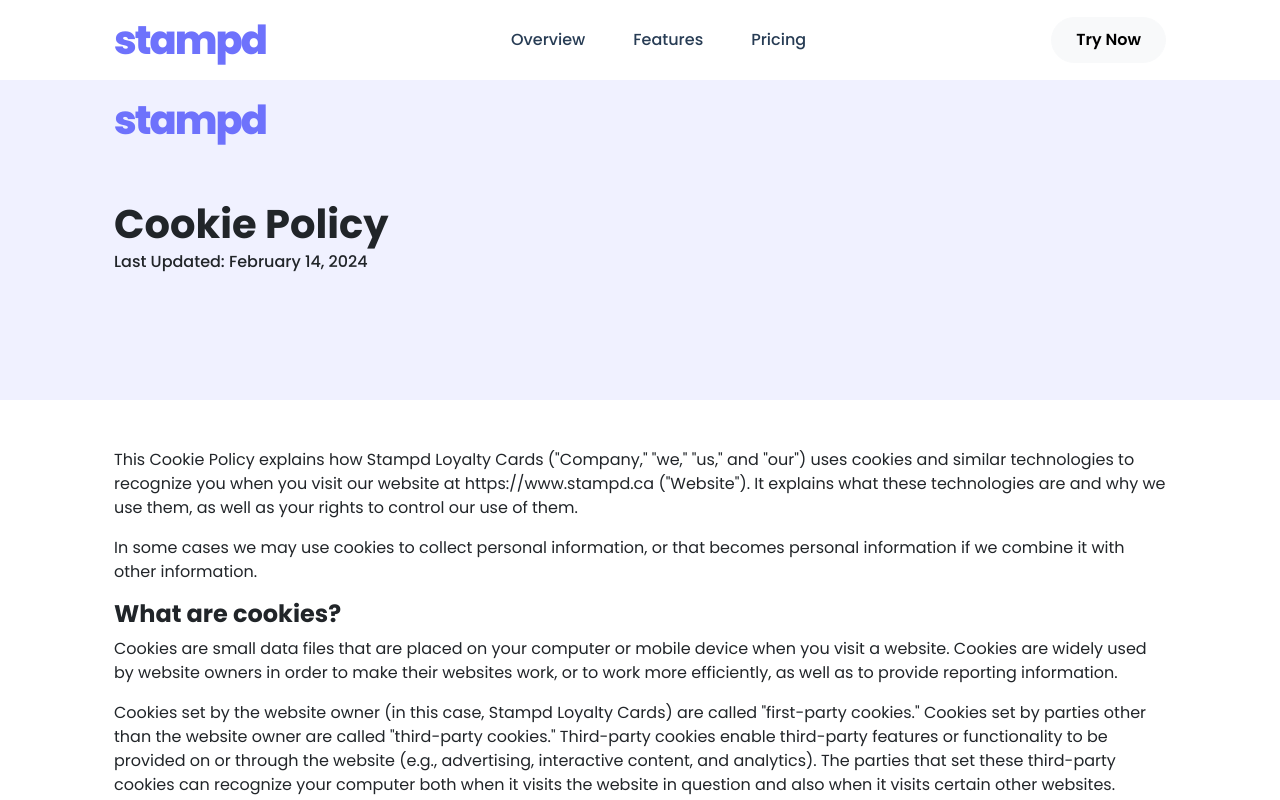
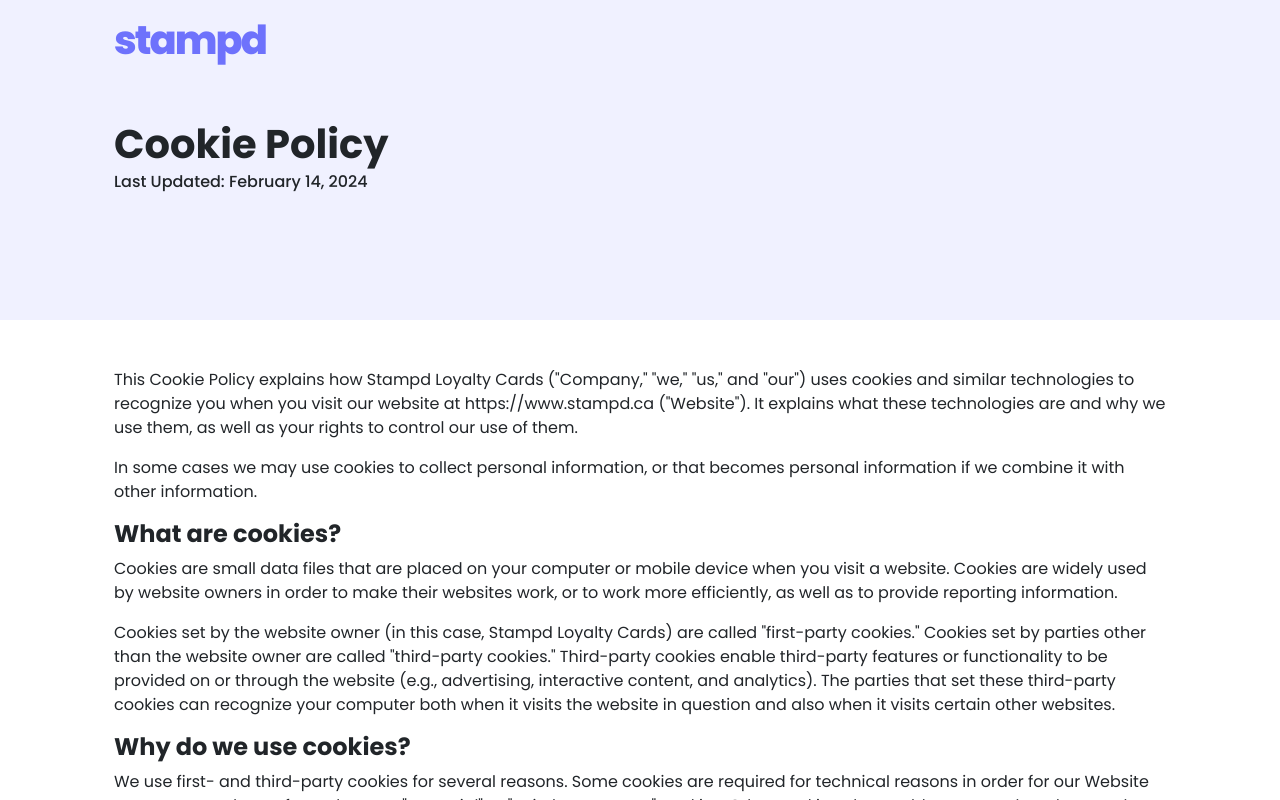
Before and after one commit to AndreiAgmata/stampd-landing-page, a Next.js app: page /cookie-policy in a window 1280 px wide. Built offline with nearby package versions, Linux system fonts and the light colour scheme.

Commit message:
updated not found page

```diff
--- a/src/app/layout.js
+++ b/src/app/layout.js
@@ -1,6 +1,6 @@
 import { Poppins } from "next/font/google";
 import "@/styles/index.scss";
-import Navbar from "@/components/Navbar/Navbar";
+
 // import BootstrapClient from "@/clients/BootstrapClient";
 
 const poppins = Poppins({
@@ -16,10 +16,7 @@
 export default function RootLayout({ children }) {
   return (
     <html lang="en">
-      <body className={poppins.className}>
-        <Navbar />
-        {children}
-      </body>
+      <body className={poppins.className}>{children}</body>
 
       {/* <BootstrapClient /> */}
     </html>
--- a/src/app/not-found.js
+++ b/src/app/not-found.js
@@ -6,10 +6,7 @@
   const router = useRouter();
 
   return (
-    <section
-      className="not-found d-flex flex-column justify-content-center align-items-center h-100"
-      style={{ marginTop: "-4rem" }}
-    >
+    <section className="not-found d-flex flex-column justify-content-center align-items-center h-100">
       <h1 className="text-primary fw-bold" style={{ fontSize: "7rem" }}>
         404
       </h1>
--- a/src/app/page.js
+++ b/src/app/page.js
@@ -6,19 +6,17 @@
 import Steps from "@/components/Steps/Steps";
 import Faqs from "@/components/Faqs/Faqs";
 import Footer from "@/components/Footer/Footer";
-import Marquee from "@/components/Marquee/Marquee";
 import GetTheAppBtn from "@/components/GetTheAppBtn/GetTheAppBtn";
 
 export default function Home() {
   return (
     <main>
       <HeroShapes />
-
+      <Navbar />
       <Hero />
       <Overview />
       <Steps />
       <Features />
-      {/* <Marquee /> */}
       <Faqs />
       <GetTheAppBtn />
       <Footer />
```
